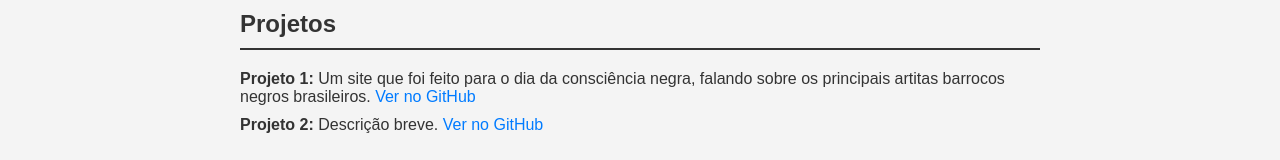
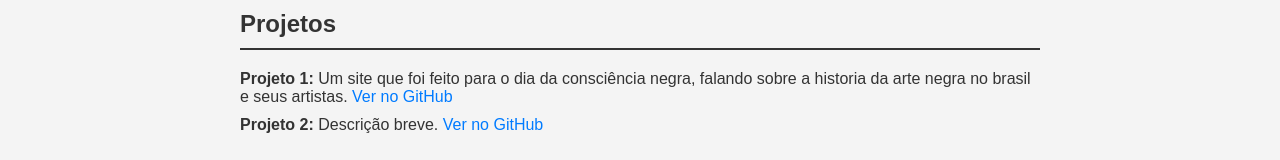
Before and after one commit to Flaviojr071/portifolio, a plain HTML site: page index.html in a window 1280 px wide. Shown: the part 753-913 px from the top of the page. Drawn offline with Linux system fonts and the light colour scheme.

Commit message:
Update project description for Projeto 1

```diff
--- a/index.html
+++ b/index.html
@@ -74,7 +74,7 @@
     <section id="projetos">
         <h2>Projetos</h2>
         <ul>
-            <li><strong>Projeto 1:</strong> Um site que foi feito para o dia da consciência negra, falando sobre os principais artitas barrocos negros brasileiros. <a href="https://flaviojr071.github.io/site/" target="_blank">Ver no GitHub</a></li>
+            <li><strong>Projeto 1:</strong> Um site que foi feito para o dia da consciência negra, falando sobre a historia da arte negra no brasil e seus artistas. <a href="https://flaviojr071.github.io/site/" target="_blank">Ver no GitHub</a></li>
             <li><strong>Projeto 2:</strong> Descrição breve. <a href="https://github.com/seuusuario/projeto2" target="_blank">Ver no GitHub</a></li>
             <!-- Adicione mais projetos aqui -->
         </ul>
```
